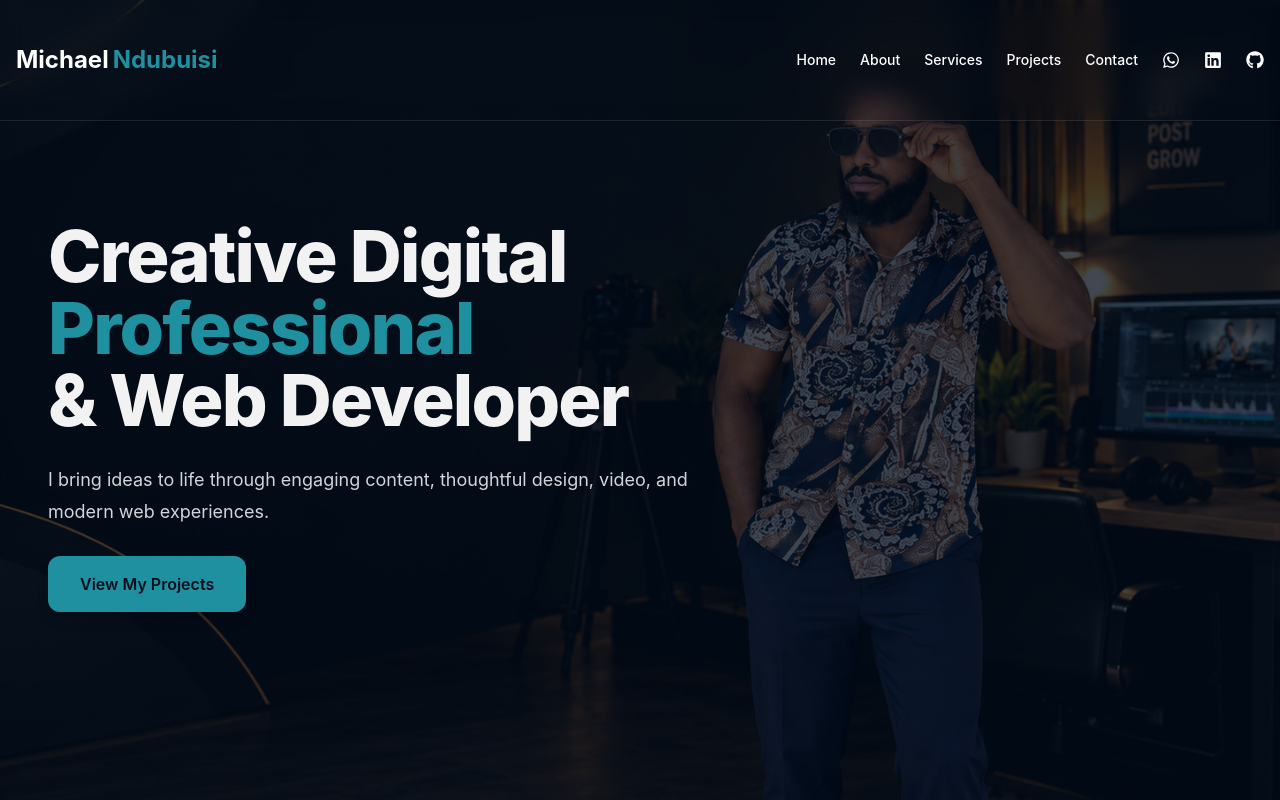
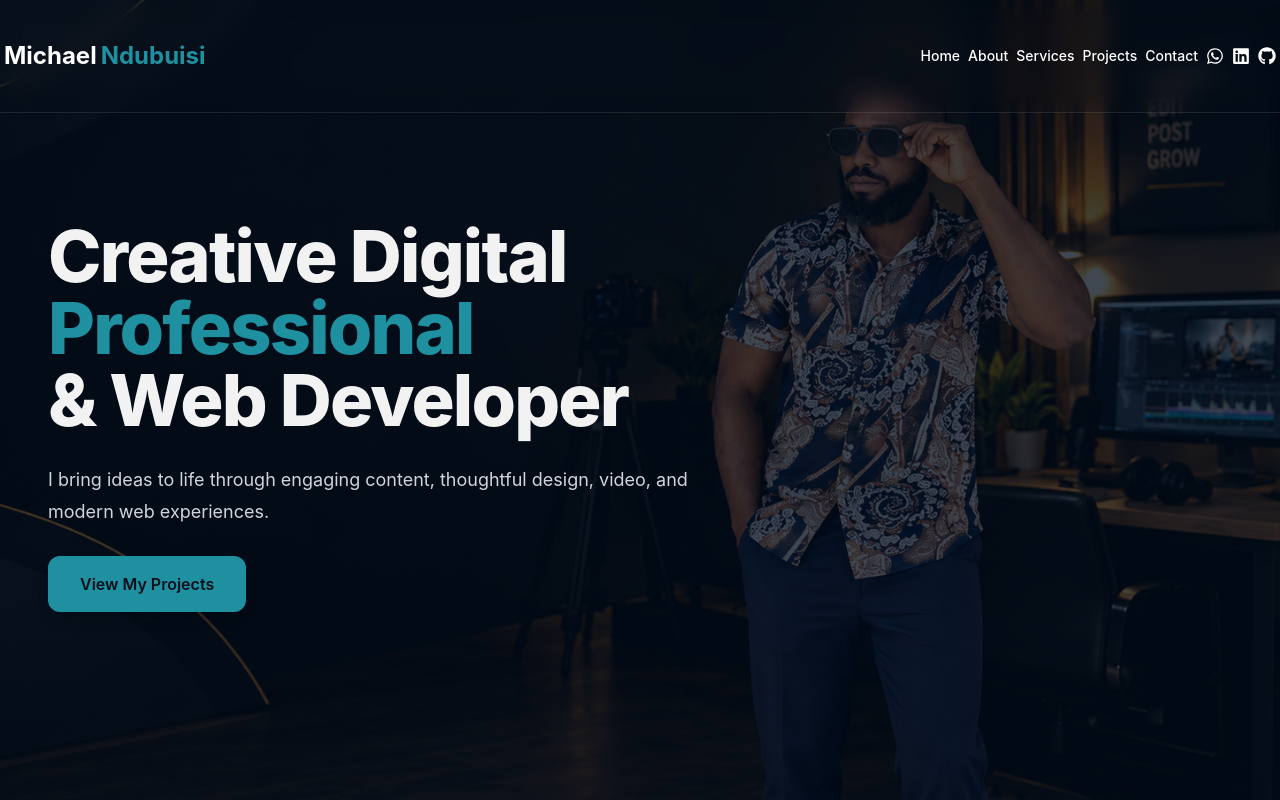
Before and after one commit to MichaelNdubuisi/michael-ndubuisi-portfolio, a React (Vite) app: page / in a window 1280 px wide. Shown: the top 800 px of the page. Built offline with nearby package versions, Linux system fonts and the light colour scheme.

Commit message:
New logo worked on

```diff
--- a/src/components/Header.jsx
+++ b/src/components/Header.jsx
@@ -17,7 +17,7 @@ export default function Header() {
       transition={{ duration: 0.5 }}
       className="fixed top-0 w-full bg-transparent backdrop-blur-md text-text border-b border-white/10 shadow-sm z-50"
     >
-      <div className="max-w-7xl mx-auto px-4 py-3 flex items-center justify-between">
+      <div className="max-w-7xl mx-auto px-1 py-2 flex justify-between">
         {/* Logo */}
         <div className="flex items-center space-x-3 w-28 h-24">
           <a href="#home" className="hover:opacity-80 transition duration-300">
@@ -29,7 +29,7 @@ export default function Header() {
         </div>
 
         {/* Desktop Nav */}
-        <div className="hidden md:flex items-center space-x-6 text-sm font-medium text-white">
+        <div className="hidden md:flex items-center space-x-2 text-sm font-medium text-white">
           {navItems.map((item) => (
             <a
               key={item}
```
